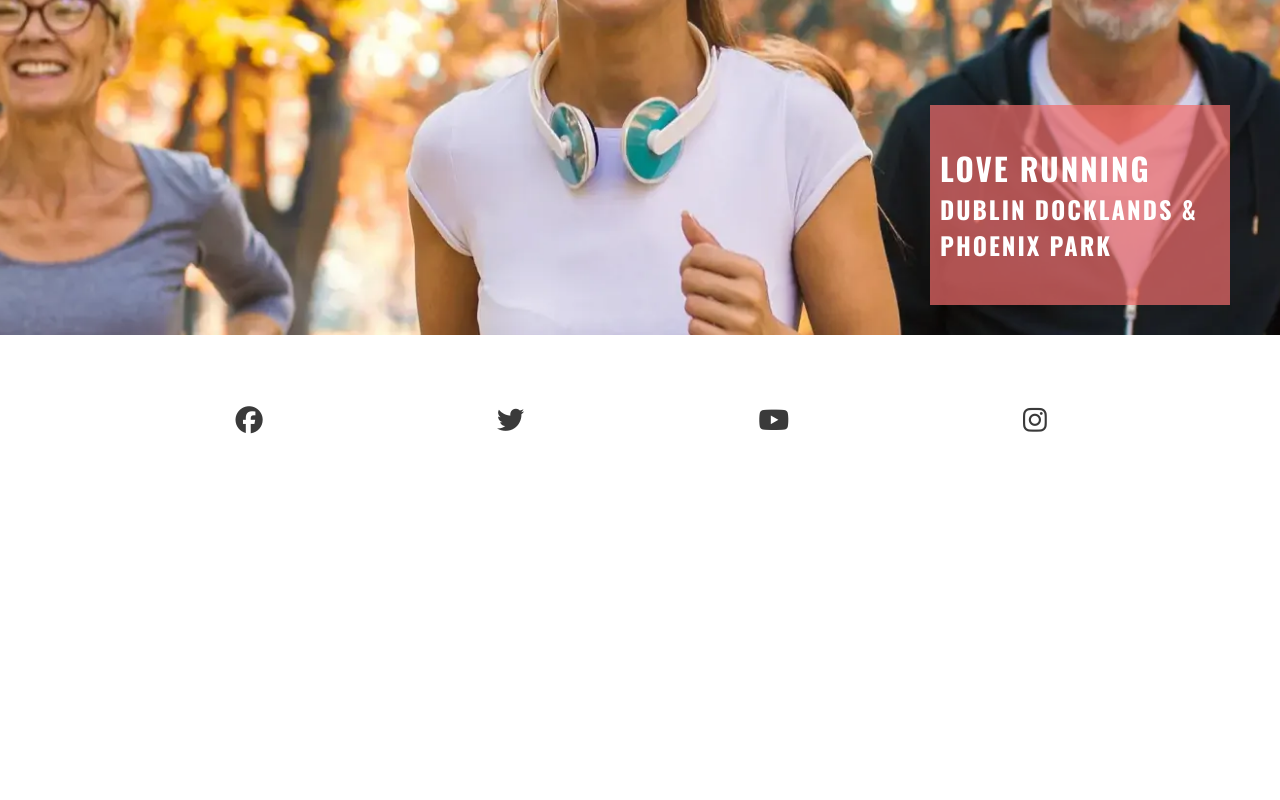
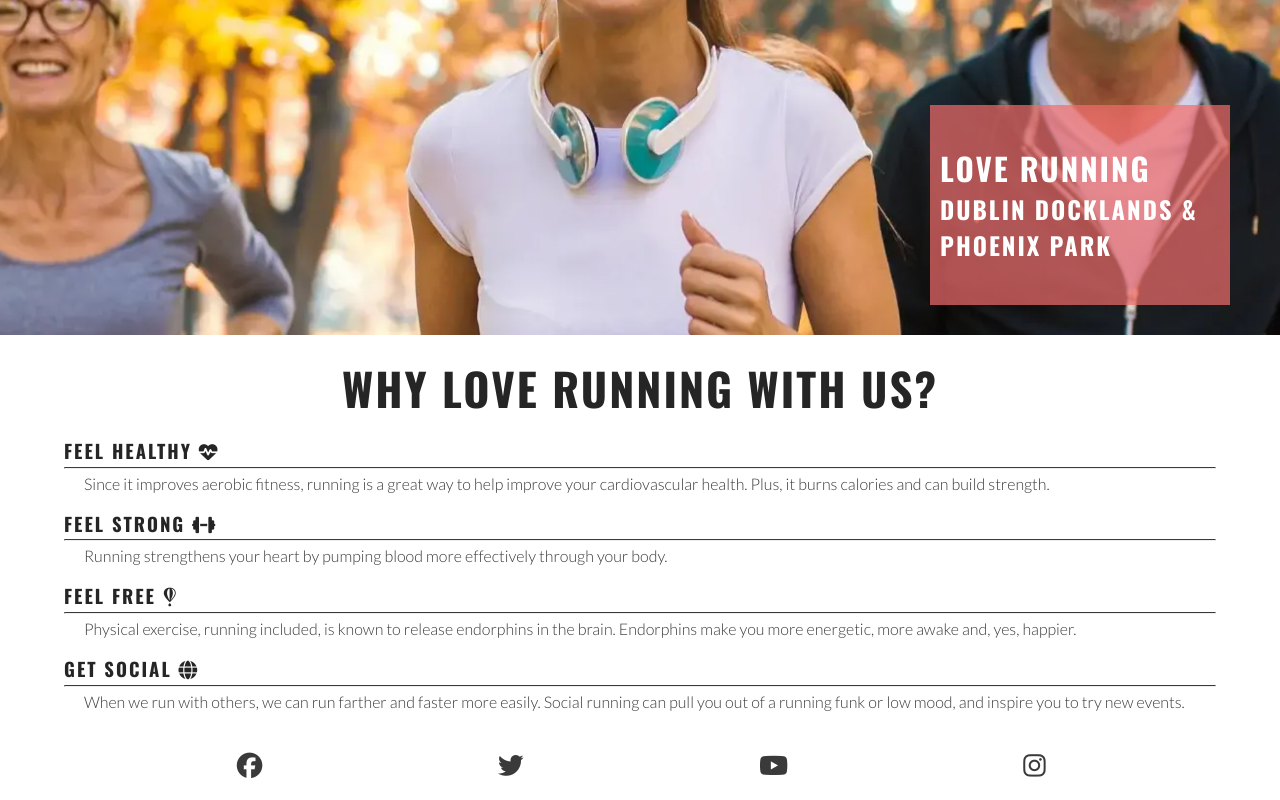
Before and after one commit to JDonnellyCodeInstitute/LoveRunningPracticeSite, a plain HTML site: page index.html in a window 1280 px wide. Shown: the part 344-1144 px from the top of the page. Before the commit the page ends 800 px from the top, so only its background shows below. Drawn offline with nearby package versions, Linux system fonts and the light colour scheme.

Commit message:
why run with us? section plus stylings added

```diff
--- a/assets/css/style.css
+++ b/assets/css/style.css
@@ -128,6 +128,33 @@ main {
     color: #ffffff;
 }
 
+/*Reasons to run with us*/
+#reasons {
+    width: 90%;
+    margin: 20px auto;
+}
+
+#reasons h2 {
+    font-size: 280%;
+    margin-bottom: 20px;
+    text-align: center;
+}
+
+#benefits-physical>div,
+#benefits-mental>div {
+    line-height: 20px;
+    margin-bottom: 20px;
+}
+
+#benefits hr {
+    border-top: 1px solid #3a3a3a;
+    margin: 5px 0;
+}
+
+#benefits p {
+    padding: 0 20px;
+}
+
 /*footer*/
 #social-networks {
     text-align: center;
@@ -138,7 +165,7 @@ main {
 }
 
 #social-networks i {
-    font-size: 170%;
+    font-size: 160%;
     padding: 5%;
     color: #3a3a3a;
 }
--- a/index.html
+++ b/index.html
@@ -3,6 +3,7 @@
 
 <head>
     <meta charset="UTF-8">
+    <meta http-equiv="X-UA-Compatible" content="IE=edge">
     <meta name="viewport" content="width=device-width, initial-scale=1.0">
     <!--Meta Info to assist with search engines-->
     <meta name="description"
@@ -42,6 +43,35 @@
                 <h3>Dublin Docklands & Phoenix Park</h3>
             </div>
         </section>
+        <section id="reasons">
+            <h2>WHY LOVE RUNNING WITH US?</h2>
+            <div id="benefits">
+                <div id="benefits-physical">
+                    <div>
+                        <h3>FEEL HEALTHY <i class="fa-solid fa-heart-pulse"></i></h3>
+                        <hr>
+                        <p>Since it improves aerobic fitness, running is a great way to help improve your cardiovascular health. Plus, it burns calories and can build strength.</p>
+                    </div>
+                    <div>
+                        <h3>FEEL STRONG <i class="fa-solid fa-dumbbell"></i></h3>
+                        <hr>
+                        <p>Running strengthens your heart by pumping blood more effectively through your body.</p>
+                    </div>
+                </div>
+                <div id="benefits-mental">
+                    <div>
+                        <h3>FEEL FREE <i class="fa-brands fa-fly"></i></h3>
+                        <hr>
+                        <p>Physical exercise, running included, is known to release endorphins in the brain. Endorphins make you more energetic, more awake and, yes, happier.</p>
+                    </div>
+                    <div>
+                        <h3>GET SOCIAL <i class="fa-solid fa-globe"></i></h3>
+                        <hr>
+                        <p>When we run with others, we can run farther and faster more easily. Social running can pull you out of a running funk or low mood, and inspire you to try new events.</p>
+                    </div>
+                </div>
+            </div>
+        </section>
     </main>
     <!--Footer-->
     <footer>
```
